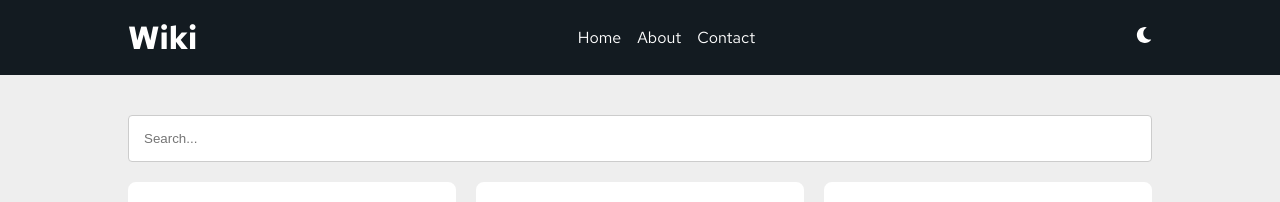
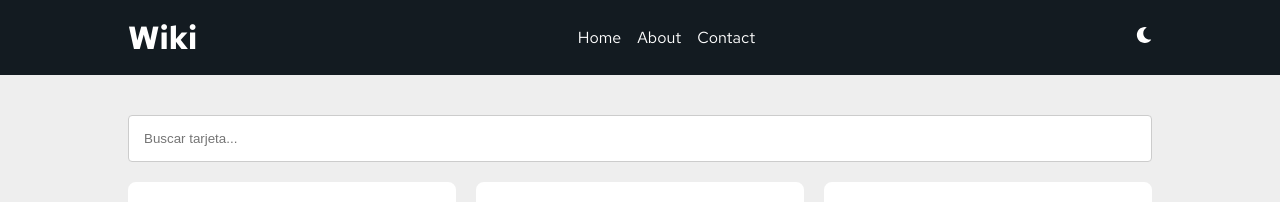
Before and after one commit to omar3119/Wiki-de-ventass, a React (Vite) app in the folder wiki-de-ventas/: page / in a window 1280 px wide. Shown: the top 202 px of the page. Built offline with nearby package versions, Linux system fonts and the light colour scheme.

Commit message:
Añadiendo un filtro para las cards

```diff
--- a/wiki-de-ventas/src/components/Search/Search.jsx
+++ b/wiki-de-ventas/src/components/Search/Search.jsx
@@ -1,11 +1,30 @@
+import React from "react";
+import { useState } from "react";
+import "../../styles/Search.scss";
+const Search = ({ onSearch }) => {
+  const [searchTerm, setSearchTerm] = useState("");
 
+  const handleSubmit = (e) => {
+    e.preventDefault();
+  };
 
-import "../../styles/Search.scss";
-const Search = () => {
+  const handleChange = (e) => {
+    const value = e.target.value;
+    console.log("value", value);
+    setSearchTerm(value);
+    onSearch(value); // Actualizar el estado con el valor del input
+  };
+
   return (
-    <search className="search">
-      <input className="search-input" type="text" placeholder="Search..." />
-    </search>
+    <form className="search" onSubmit={handleSubmit}>
+      <input
+        className="search-input"
+        type="text"
+        placeholder="Buscar tarjeta..."
+        value={searchTerm}
+        onChange={handleChange}
+      />
+    </form>
   );
 };
 
--- a/wiki-de-ventas/src/pages/Wiki.jsx
+++ b/wiki-de-ventas/src/pages/Wiki.jsx
@@ -1,18 +1,38 @@
+import React, { useState, useEffect } from "react";
 import Search from "../components/Search/Search";
 import Card from "../components/Card/Card";
 import data from "../data/data.json"; // Assuming you have some data to display
 
 const PageWiki = () => {
+
+
+  //FILTER CARDS
+  const [searchTerm, setSearchTerm] = useState("");
+  const [filteredCards, setFilteredCards] = useState(data);
+
+  useEffect(() => {
+    const texto = searchTerm.toLowerCase();
+
+    const resultados = data.filter(
+      (card) =>
+        (card.title?.toLowerCase() || "").includes(texto) ||
+        (card.description?.toLowerCase() || "").includes(texto) ||
+        (card.nameFilter?.toLowerCase() || "").includes(texto)
+    );
+
+    setFilteredCards(resultados);
+  }, [searchTerm]);
   return (
     <div className="page-wiki">
-      <Search />
+      <Search onSearch={setSearchTerm} />
       <section className="cards">
-        {data.map((item, index) => (
-          <Card key={index}
-          title={item.title}
-          description={item.response}
-          nameFilter={item.nameFilter}
-          id={item.id}
+        {filteredCards.map((item, index) => (
+          <Card
+            key={index}
+            title={item.title}
+            description={item.response}
+            nameFilter={item.nameFilter}
+            id={item.id}
           />
         ))}
       </section>
```
Also changed, not shown: wiki-de-ventas/src/components/Card/Card.jsx (+7 -6 lines).
